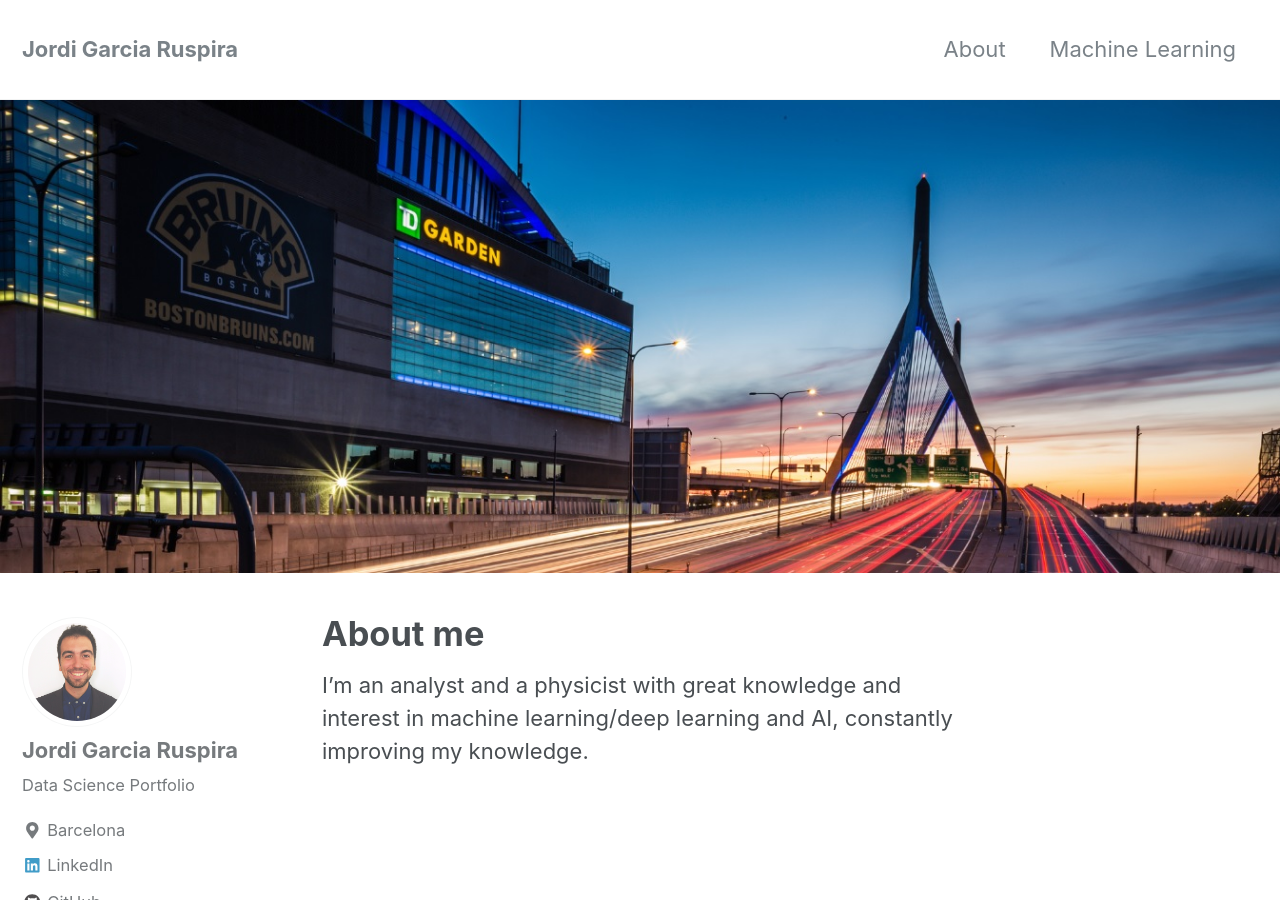
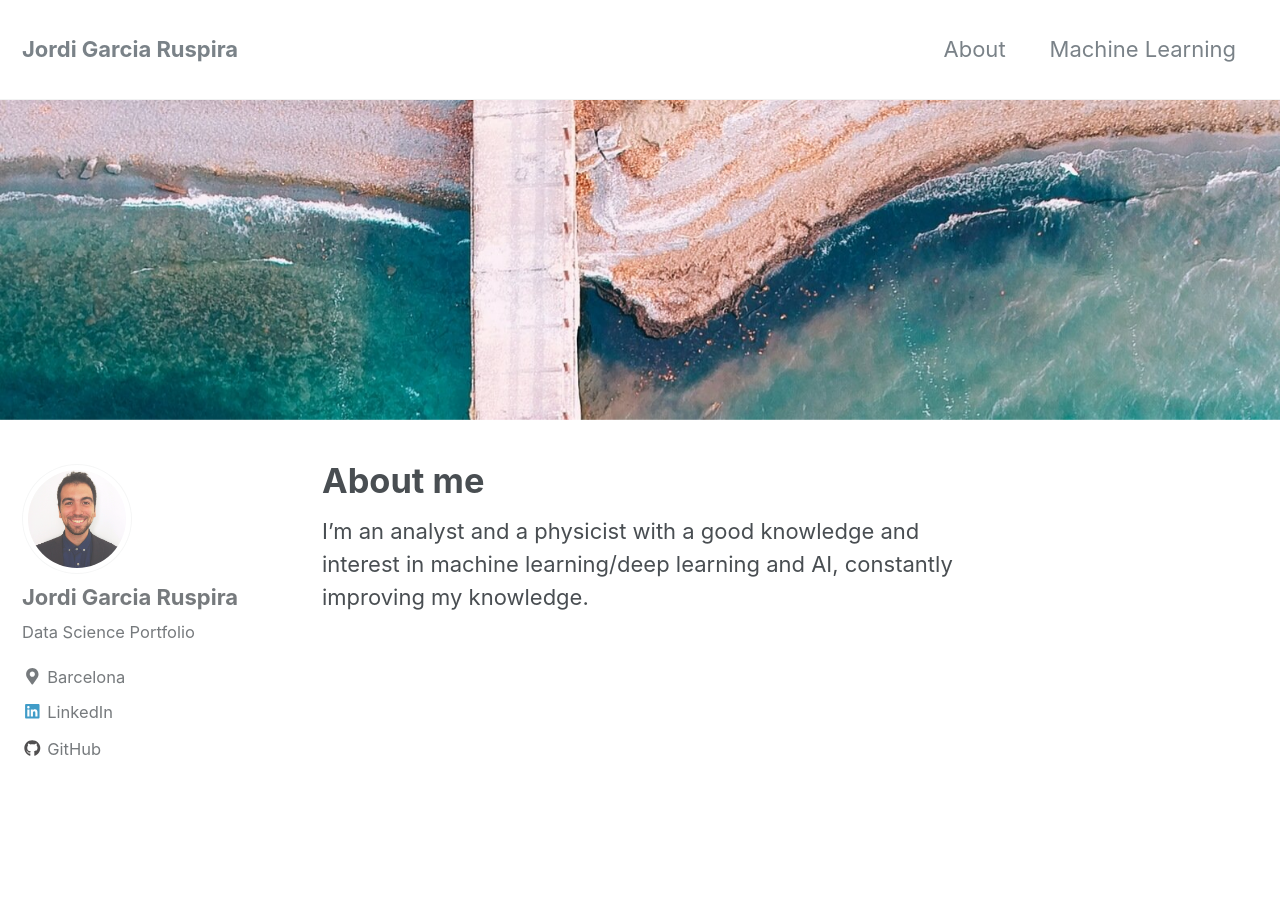
Before and after one commit to JordiRuspira/jordiruspira.github.io, a Jekyll site: the page built from _pages/about.md, in a window 1280 px wide and 900 px high. Built offline with Jekyll 4.4.1, drawn with Linux system fonts in a browser that asks for light colours; nearby versions of some CDN libraries.

Commit message:
Update about.md

```diff
--- a/_pages/about.md
+++ b/_pages/about.md
@@ -2,7 +2,7 @@
 title: "About me"
 permalink: /about/
 header:
-  image: "/images/zakim.jpg"
+  image: "/images/Paradise-Shore.jpg"
 ---
 
-I'm an analyst and a physicist with great knowledge and interest in machine learning/deep learning and AI, constantly improving my knowledge.
+I'm an analyst and a physicist with a good knowledge and interest in machine learning/deep learning and AI, constantly improving my knowledge.
```
